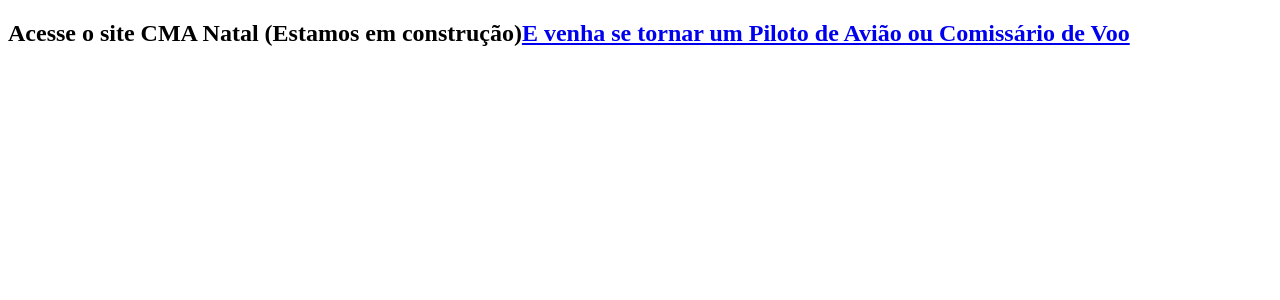
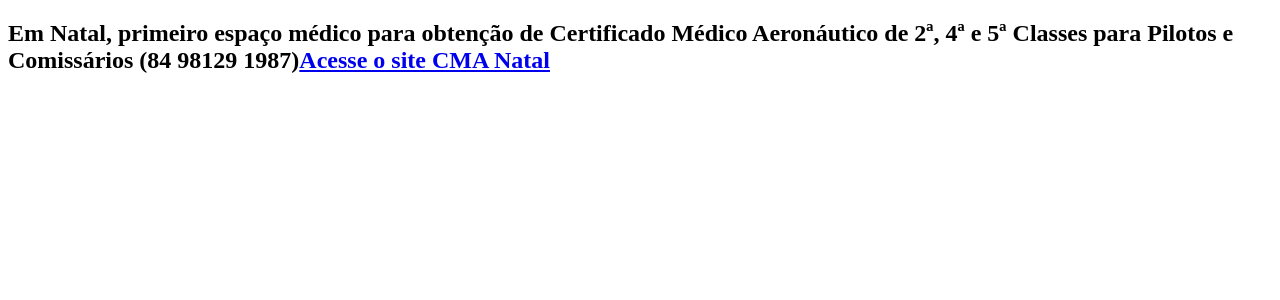
Before and after one commit to lleandromelo/cma-natal, a Next.js app: page / in a window 1280 px wide. Shown: the top 300 px of the page. Built offline with nearby package versions, Linux system fonts and the light colour scheme.

Commit message:
Update index.js

```diff
--- a/pages/index.js
+++ b/pages/index.js
@@ -1,6 +1,6 @@
 function Home(){
-    return <h2>Acesse o site CMA Natal (Estamos em construção)
-<a href="https://www.cmanatal.com./">E venha se tornar um Piloto de Avião ou Comissário de Voo</a></h2>
+    return <h2>Em Natal, primeiro espaço médico para obtenção de Certificado Médico Aeronáutico de 2ª, 4ª e 5ª Classes para Pilotos e Comissários (84 98129 1987)
+<a href="https://www.cmanatal.com./">Acesse o site CMA Natal</a></h2>
 }
 
 export default Home
```
